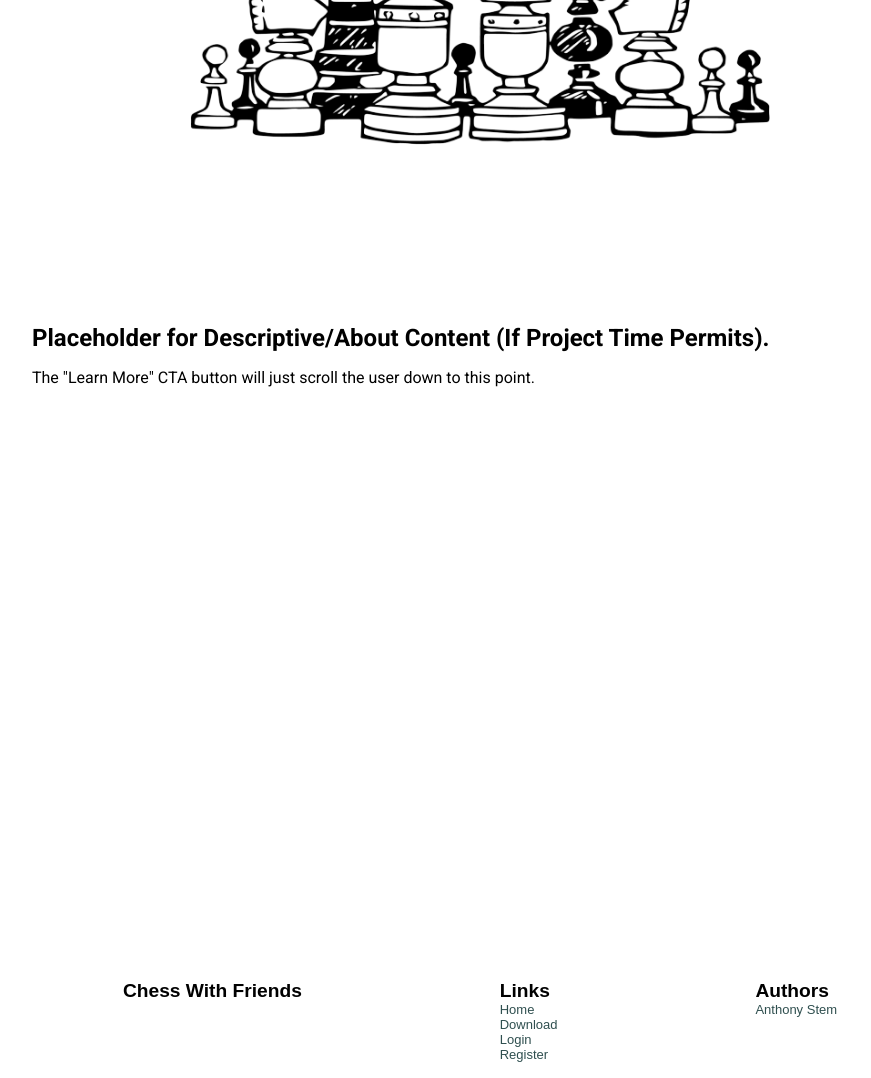
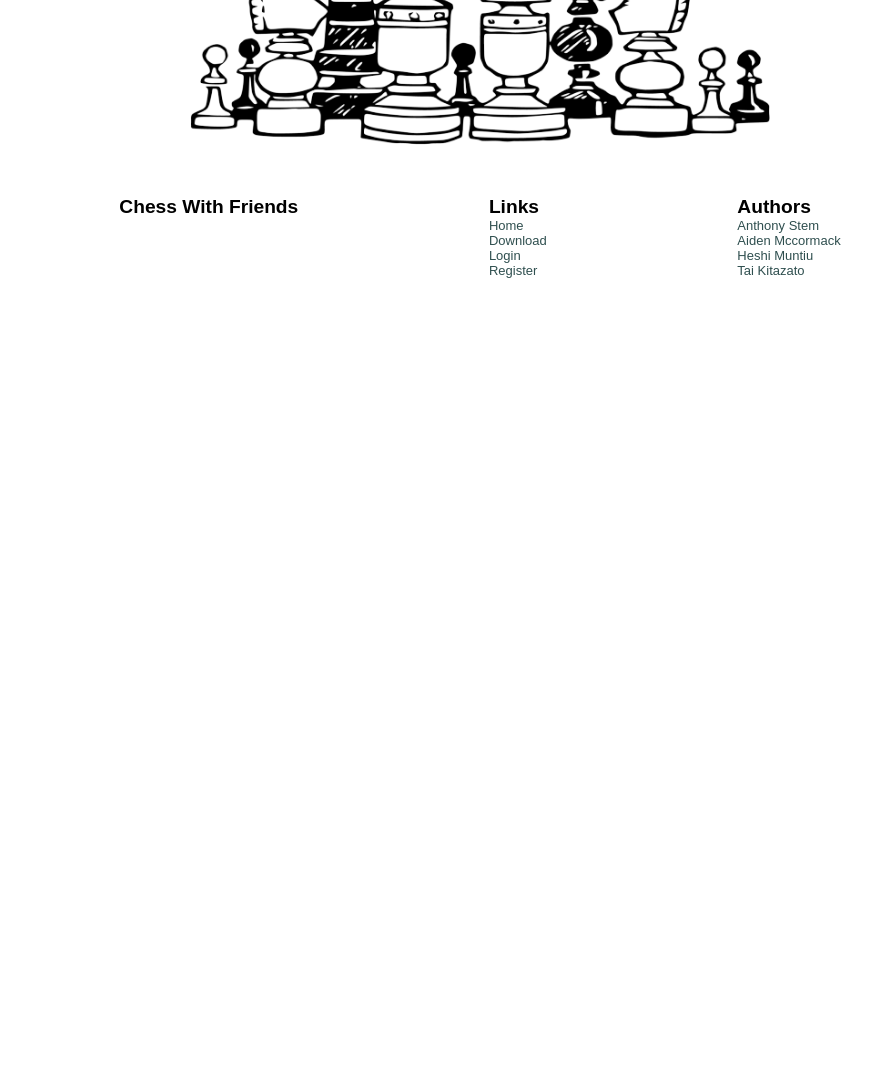
Before and after one commit to anthonystem/Chess-With-Friends, a PHP site: page /index.php in a window 1280 px wide. Shown: the part 636-1714 px from the top of the page, without its empty margins (160-1031 px from the left). After the commit the page ends 914 px from the top, so only its background shows below. Run offline with PHP 8.4, Linux system fonts and the light colour scheme; some libraries are stand-ins or nearby versions.

Commit message:
Removed empty space on landing and added rest of authors to footer.

```diff
--- a/css/styles.css
+++ b/css/styles.css
@@ -607,7 +607,7 @@
     display: grid;
     grid-auto-flow: row;
     gap: 1rem;
-    padding: 1rem;
+    padding: 2rem 1rem 2rem 1rem;
     background-color: white;
 }
 
--- a/footer.php
+++ b/footer.php
@@ -20,5 +20,8 @@
     <section class="footer-section">
         <h2>Authors</h2>
         <p>Anthony Stem</p>
+        <p>Aiden Mccormack</p>
+        <p>Heshi Muntiu</p>
+        <p>Tai Kitazato</p>
     </section>
 </footer>
--- a/index.php
+++ b/index.php
@@ -13,11 +13,6 @@
                     </nav>
                 </section>
             </div>
-
-            <section class="about" id="about">
-                <h2>Placeholder for Descriptive/About Content (If Project Time Permits).</h2>
-                <p>The "Learn More" CTA button will just scroll the user down to this point.</p>
-            </section>
         </main>
 
         <?php
```
